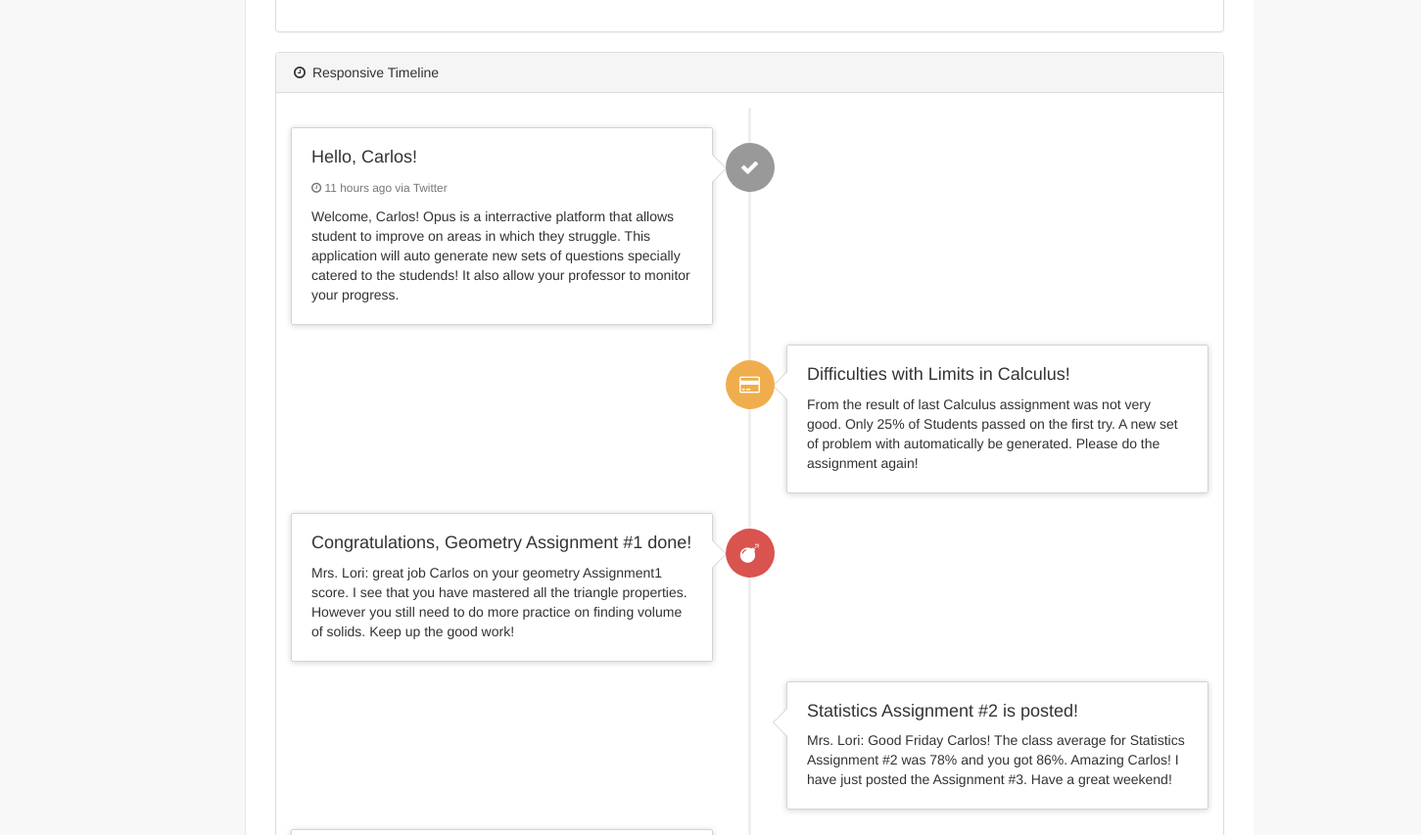
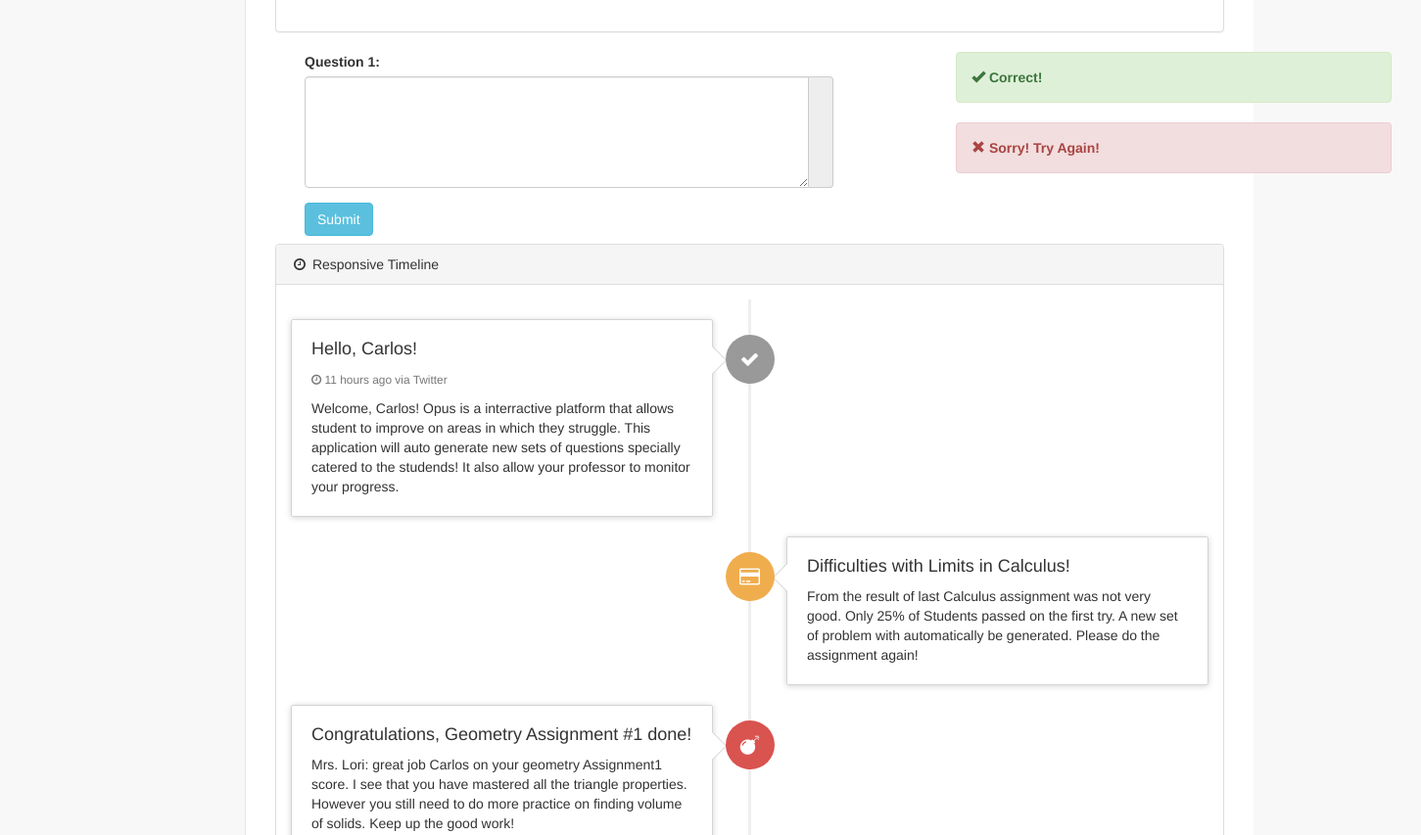
Before and after one commit to lvn/opus, a website: page client/index.html in a window 1280 px wide. Shown: the part 1180-2033 px from the top of the page at 98% size, 1451 px wide, since content can reach past the window. Drawn offline with Linux system fonts and the light colour scheme.

Commit message:
Revert "removed weird quiz in dashboard"
This reverts commit 3b1557b712d14371644a3f79665571705ca78cf5.

```diff
--- a/client/index.html
+++ b/client/index.html
@@ -378,6 +378,32 @@
             <!-- /.row -->
             </div>
             <!-- /#hideme -->
+
+            <div id = "quiz">
+                <div class="container">
+                    <form role="form">
+                        <div class="col-lg-6">
+                            <div class="form-group">
+                                <label id="question" for="InputMessage">Question 1: </label>
+                                <div class="input-group">
+                                    <textarea name="InputMessage" id="InputMessage" class="form-control" rows="5" required></textarea>
+                                    <span class="input-group-addon"><span></span></span>
+                                </div>
+                            </div>
+                            <input type="submit" name="submit" id="submit" value="Submit" class="btn btn-info" style="margin-bottom:8px">
+                        </div>
+                    </form>
+
+                        <div class="col-lg-5 col-md-push-1">
+                                <div class="alert alert-success">
+                                    <strong><span class="glyphicon glyphicon-ok" id="correctMessage"></span> Correct!</strong>
+                                </div>
+                                <div class="alert alert-danger">
+                                    <span class="glyphicon glyphicon-remove" id="tryAgainMessage"></span><strong> Sorry! Try Again!</strong>
+                                </div>
+                        </div>
+                </div>
+            </div>
         <!-- /#page-wrapper -->
 
         <div class="panel panel-default">
```
